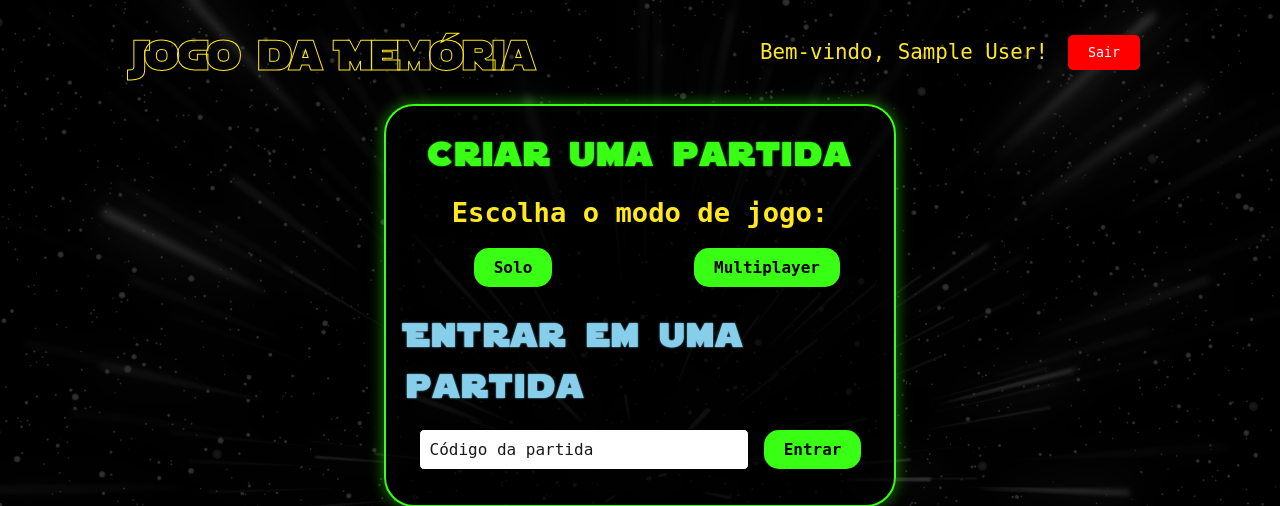
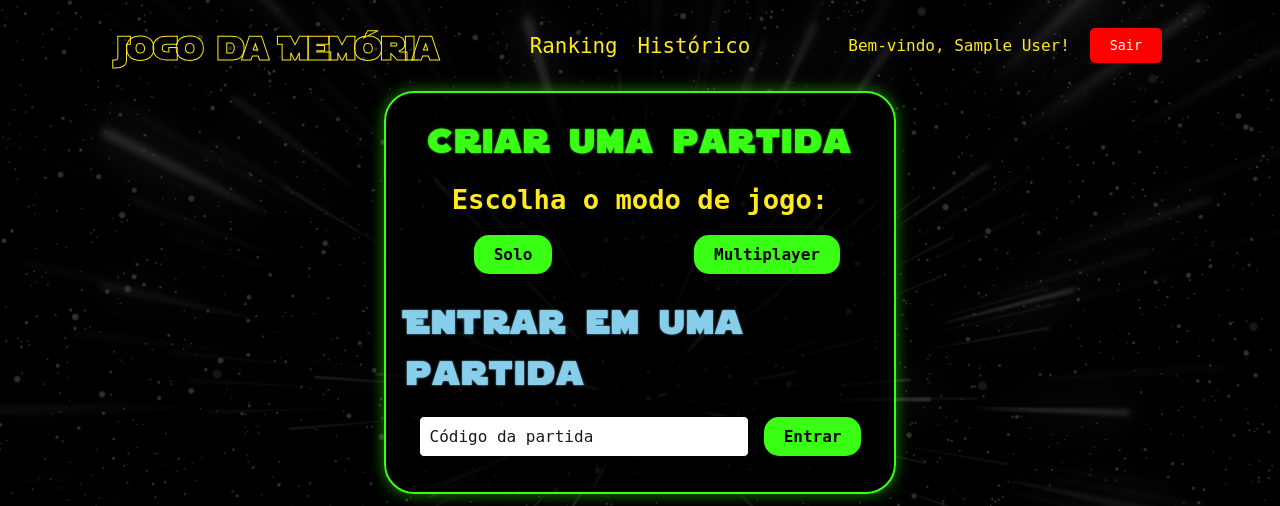
Before and after one commit to LucaS4nt0s/Jogo_da_memoria, a PHP site: page /home.php in a window 1280 px wide. Shown: the top 506 px of the page. Run offline with PHP 8.4, Linux system fonts and the light colour scheme; the visitor is signed in with stand-in values (Sample User, id 1); a stand-in replaces the project's code that opens the database connection.

Commit message:
header teste

```diff
--- a/css/header.css
+++ b/css/header.css
@@ -46,7 +46,8 @@ body {
 header {
     width: 100%;
     display: flex;
-    justify-content: space-around;
+    flex-direction: row;
+    justify-content: space-between;
     align-items: center;
     text-align: center;
     padding: 20px;
@@ -63,7 +64,7 @@ header {
 
 .titulo-header h1 a{
     font-family: var(--fonte-star-wars);
-    font-size: 2.5rem;
+    font-size: 2.0rem;
     font-weight: bold;
     color: transparent;
     -webkit-text-stroke-width: 1px; /* Largura do contorno (ajuste conforme necessário) */
@@ -88,7 +89,7 @@ header {
 
 .botoes-header span {
     font-family: var(--fonte-corpo-de-texto);
-    font-size: 1.3rem;
+    font-size: 1.3 rem;
     color: var(--amarelo-vibrante);
 }
 
@@ -106,3 +107,26 @@ header {
     background-color: var(--vermelho-hover);
     box-shadow: 0 0 10px rgba(255, 0, 0, 0.8);
 }
+
+.navbar ul {
+    display: flex;
+    flex-direction: row;
+    justify-content: center;
+    align-items: center;
+    gap : 20px;
+    list-style: none;
+    padding: 0;
+    font-family: var(--fonte-corpo-de-texto);
+    font-size: 1.3rem;
+}
+
+.navbar a{
+    color: var(--amarelo-vibrante);
+    text-decoration: none;
+}
+
+
+.navbar a:hover {
+    color: var(--amarelo-hover);
+    text-shadow: 0 0 10px var(--amarelo-hover);
+}
--- a/home.php
+++ b/home.php
@@ -43,13 +43,17 @@ if (isset($_POST['modo'])) {
 
 <!DOCTYPE html>
 <html lang="pt-BR">
+
 <head>
     <meta charset="UTF-8">
     <meta name="viewport" content="width=device-width, initial-scale=1.0">
     <link rel="stylesheet" href="./css/header.css">
+
     <link rel="stylesheet" href="./css/home.css">
     <title>Jogo da Memória</title>
+
 </head>
+
 <body>
 
     <?php include_once './php/header.php'; ?>
--- a/php/header.php
+++ b/php/header.php
@@ -1,5 +1,12 @@
 <header>
     <span class="titulo-header"><h1><a href="home.php">Jogo da Memória</a></h1></span>
+    <span class = "navbar">
+        <ul>
+            <li><a href="ranking.php">Ranking</a></li>
+            <li><a href="historico.php">Histórico</a></li>
+
+        </ul>
+    </span>
     <div class="botoes-header">
         <span>Bem-vindo, <?php echo htmlspecialchars($usuario['nome']); ?>!</span>
         <form method="POST">
```
Also changed, not shown: historico.php (added), ranking.php (added).
